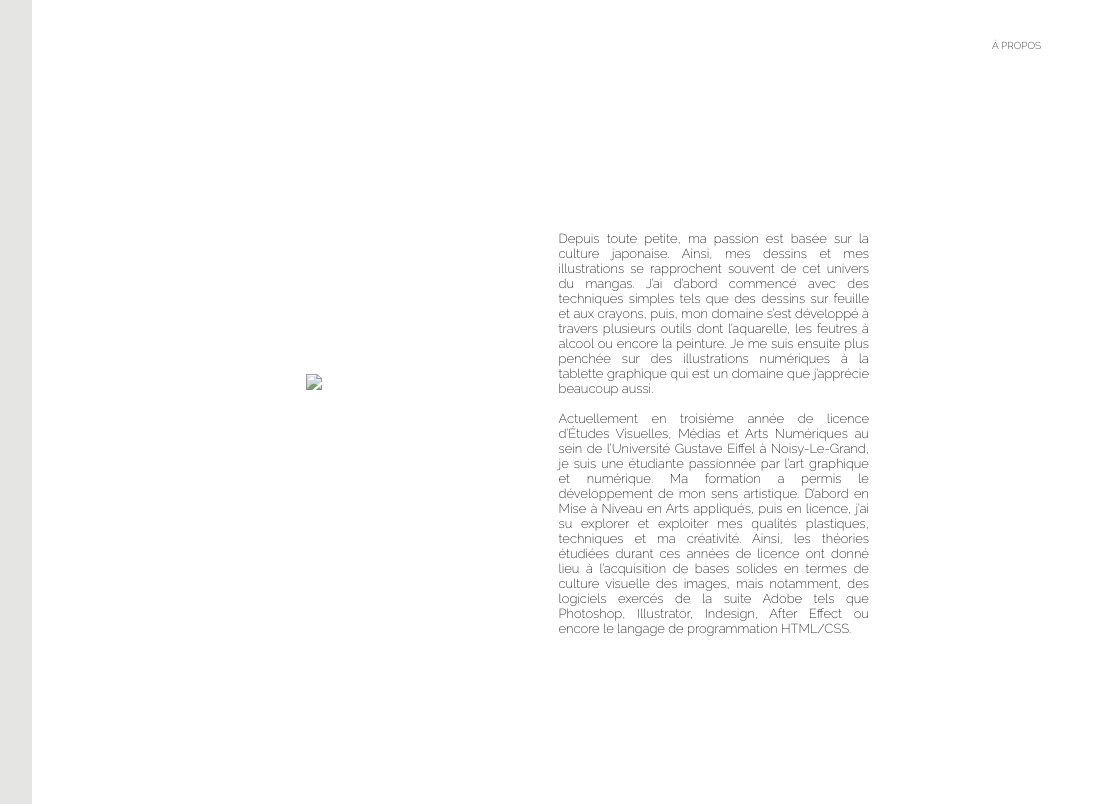
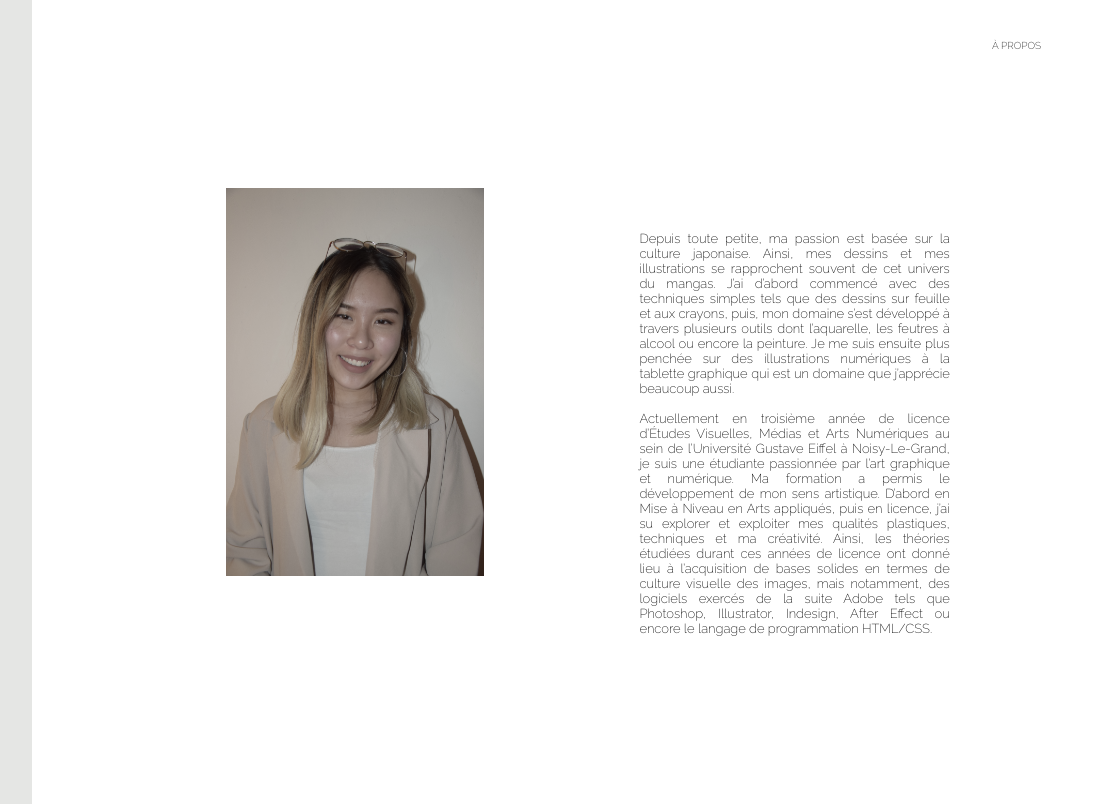
Before and after one commit to Dnozor/Koummarasy_Sandy_Art, a plain HTML site: page apropos.html in a window 1280 px wide. Shown: the full height of the page, 175-1280 px from the left. Drawn offline with Linux system fonts and the light colour scheme.

Commit message:
aproposphhoto

```diff
--- a/apropos.html
+++ b/apropos.html
@@ -23,7 +23,7 @@
 
 
 	<section class="conteneur">
-		<img class="portrait" src="Images/apropos/photo2.NEF">
+		<img class="portrait" src="Images/apropos/photo.jpg">
 		<p class="texte_apropos">
 		Depuis toute petite, ma passion est basée sur la culture japonaise. Ainsi, mes dessins et mes illustrations se rapprochent souvent de cet univers du mangas. J’ai d’abord commencé avec des techniques simples tels que des dessins sur feuille et aux crayons, puis, mon domaine s’est développé à travers plusieurs outils dont l’aquarelle, les feutres à alcool ou encore la peinture. Je me suis ensuite plus penchée sur des illustrations numériques à la tablette graphique qui est un domaine que j’apprécie beaucoup aussi.
 		<br><br>
```
Also changed, not shown: Images/apropos/photo.jpg (renamed from Images/apropos/autoportrait.jpg).
